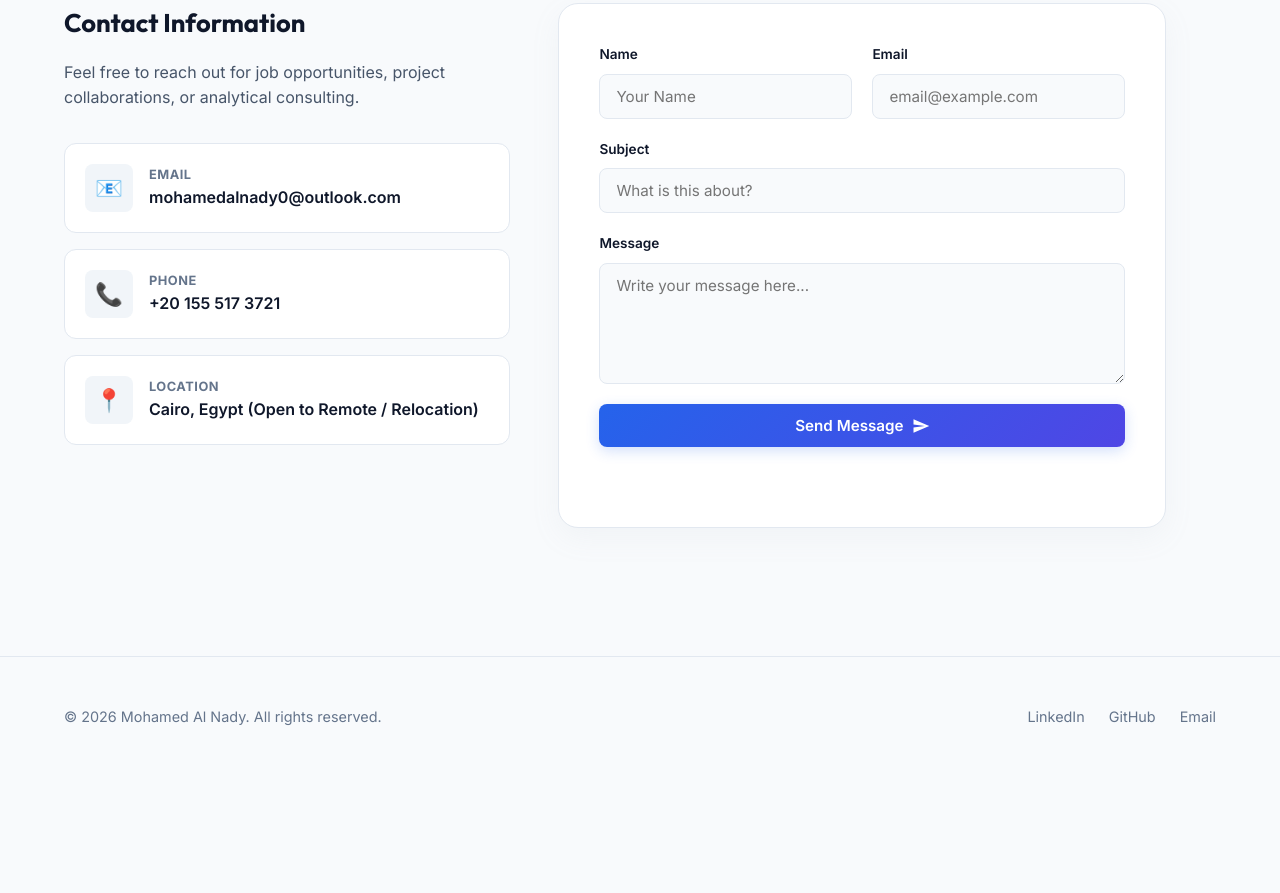
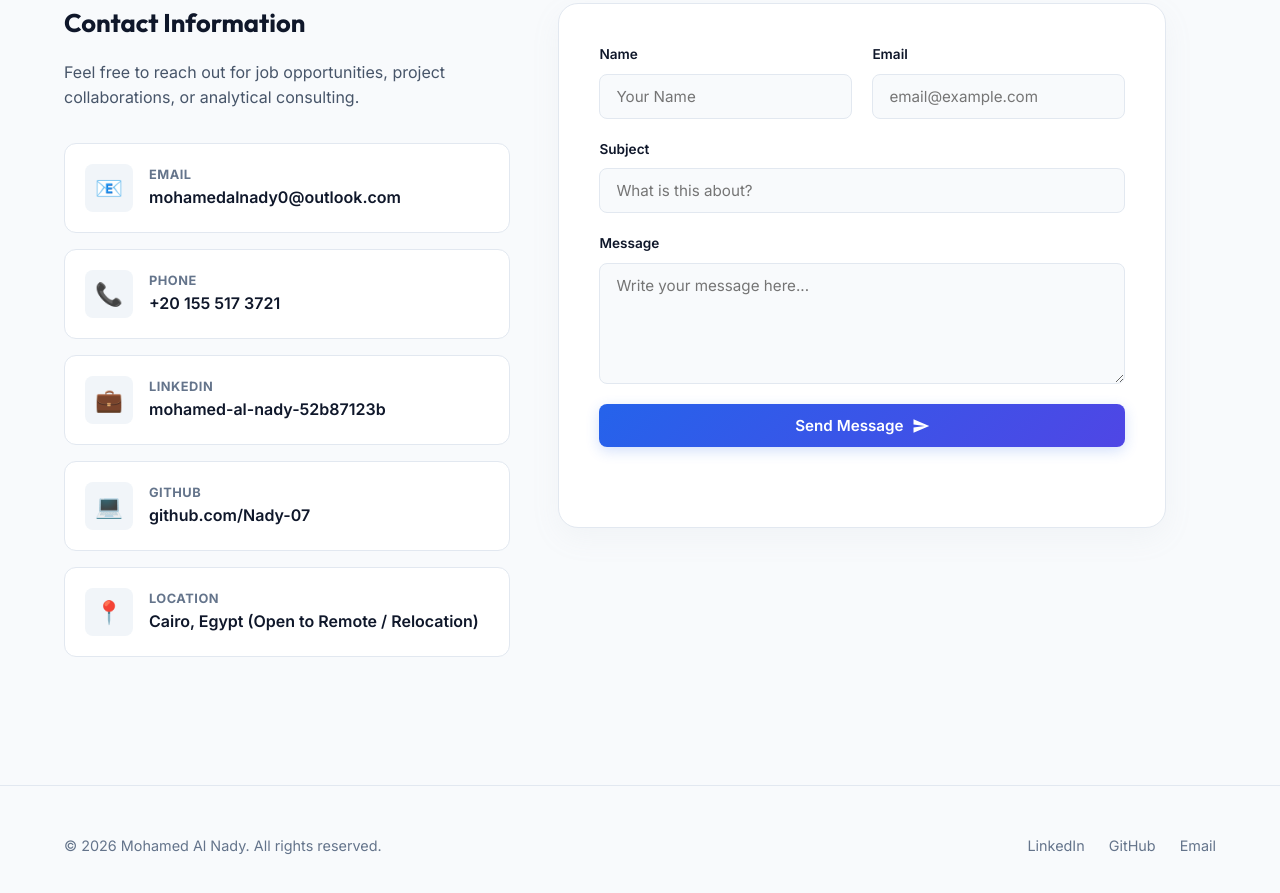
Before and after one commit to Nady-07/portfolio, a plain HTML site: page index.html in a window 1280 px wide. Shown: the part 7332-8225 px from the top of the page. Before the commit the page ends 8108 px from the top, so only its background shows below. Drawn offline with Linux system fonts and the light colour scheme.

Commit message:
Add LinkedIn and GitHub cards to contact methods

```diff
--- a/index.html
+++ b/index.html
@@ -700,6 +700,20 @@
                             </div>
                         </div>
                         <div class="contact-method-card">
+                            <div class="icon-box">💼</div>
+                            <div>
+                                <h5>LinkedIn</h5>
+                                <a href="https://www.linkedin.com/in/mohamed-al-nady-52b87123b" target="_blank">mohamed-al-nady-52b87123b</a>
+                            </div>
+                        </div>
+                        <div class="contact-method-card">
+                            <div class="icon-box">💻</div>
+                            <div>
+                                <h5>GitHub</h5>
+                                <a href="https://github.com/Nady-07" target="_blank">github.com/Nady-07</a>
+                            </div>
+                        </div>
+                        <div class="contact-method-card">
                             <div class="icon-box">📍</div>
                             <div>
                                 <h5>Location</h5>
```
